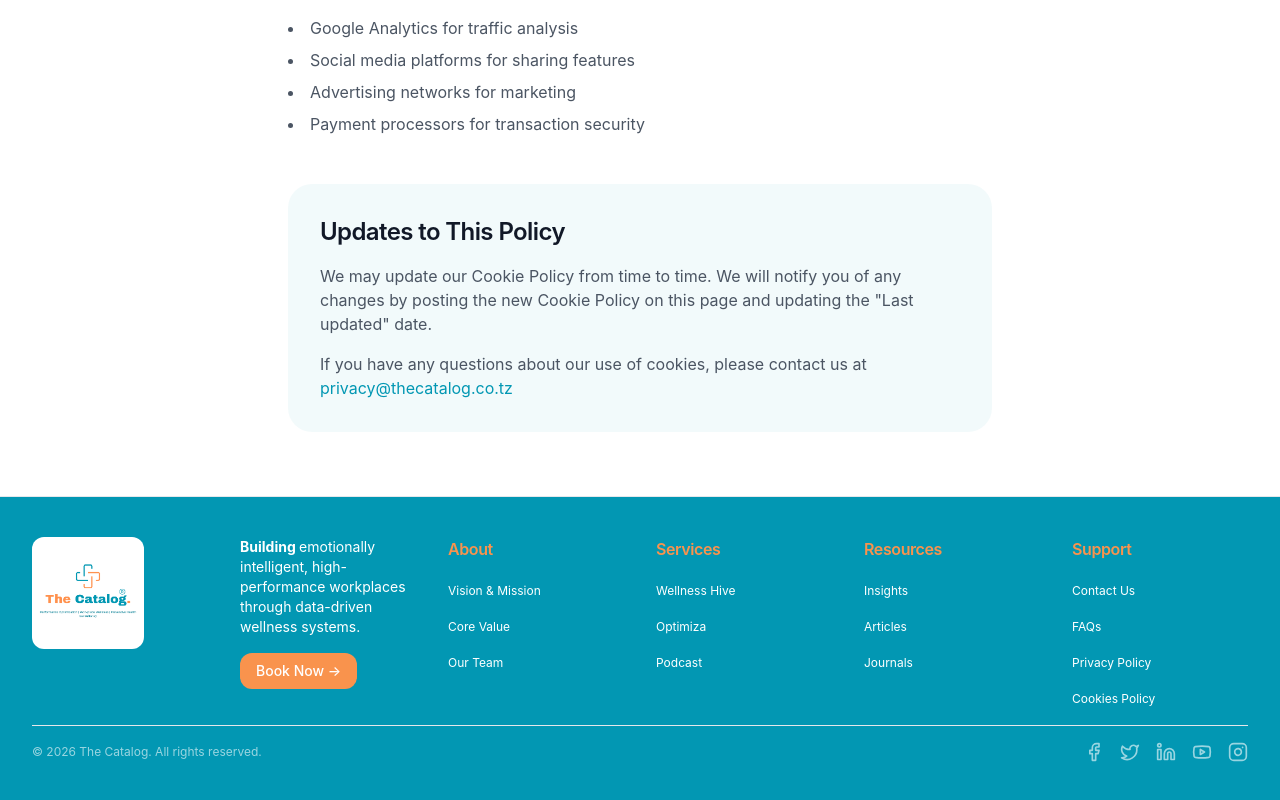
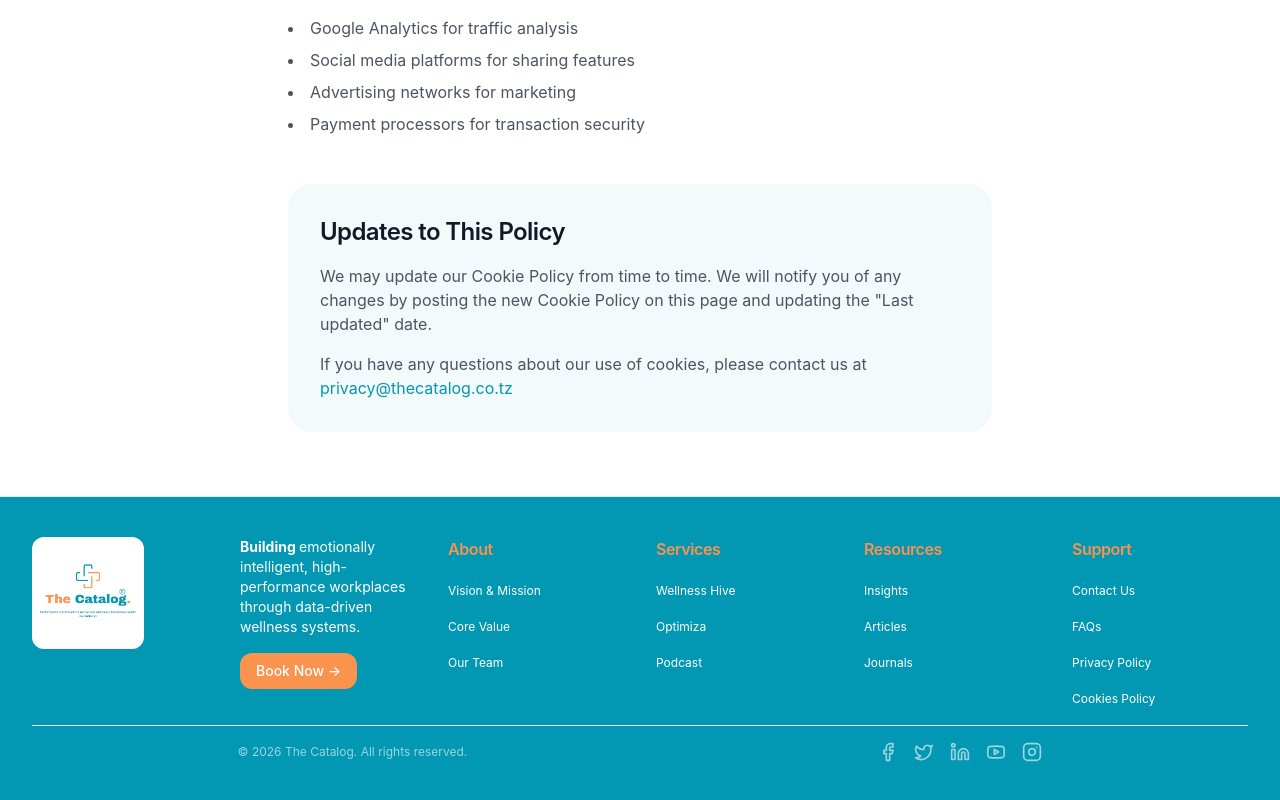
Before and after one commit to dancun48/the-catalog, a React (Vite) app: page /cookies in a window 1280 px wide. Shown: the part 1862-2662 px from the top of the page. Built offline with nearby package versions, Linux system fonts and the light colour scheme.

Commit message:
fifth commit

```diff
--- a/src/components/Layout/Footer.jsx
+++ b/src/components/Layout/Footer.jsx
@@ -85,7 +85,7 @@
 
         {/* Bottom Bar */}
         <div className="pt-4 border-t border-gray-200">
-          <div className="flex flex-col md:flex-row justify-between items-center space-y-4 md:space-y-0">
+          <div className="flex flex-col md:flex-row justify-around items-center space-y-4 md:space-y-0">
             <p className="text-xs text-white/60">
               © 2026 The Catalog. All rights reserved.
             </p>
```
